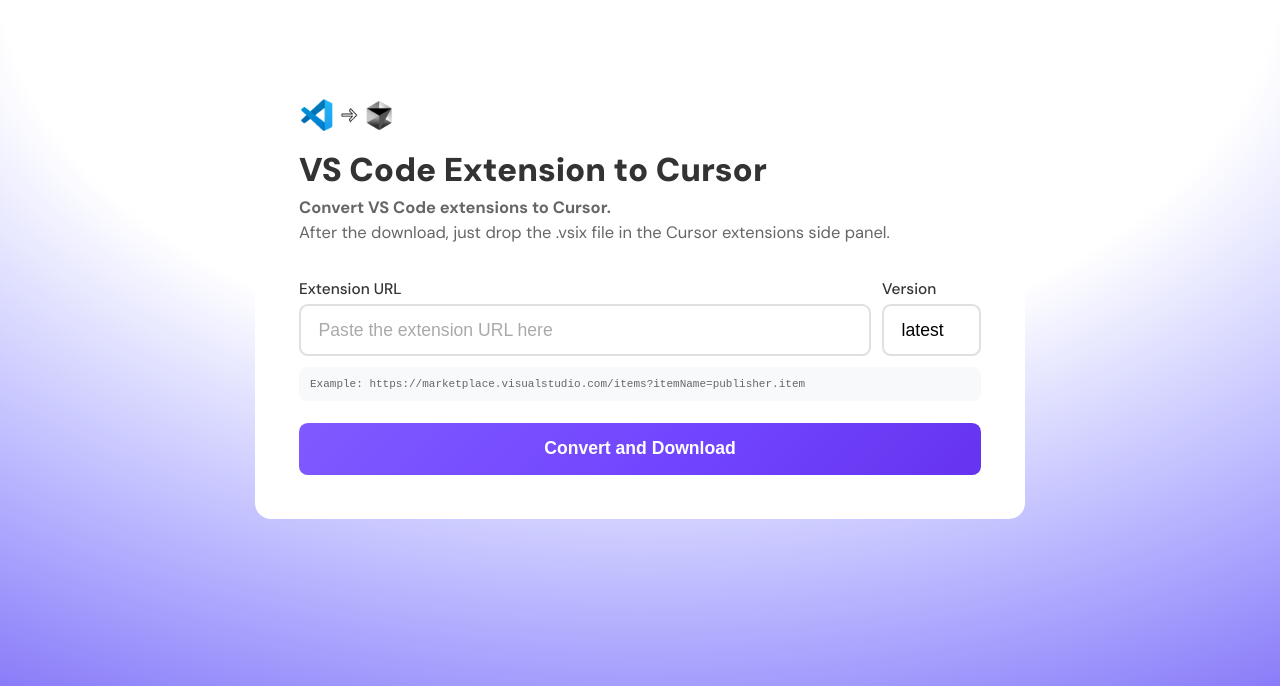
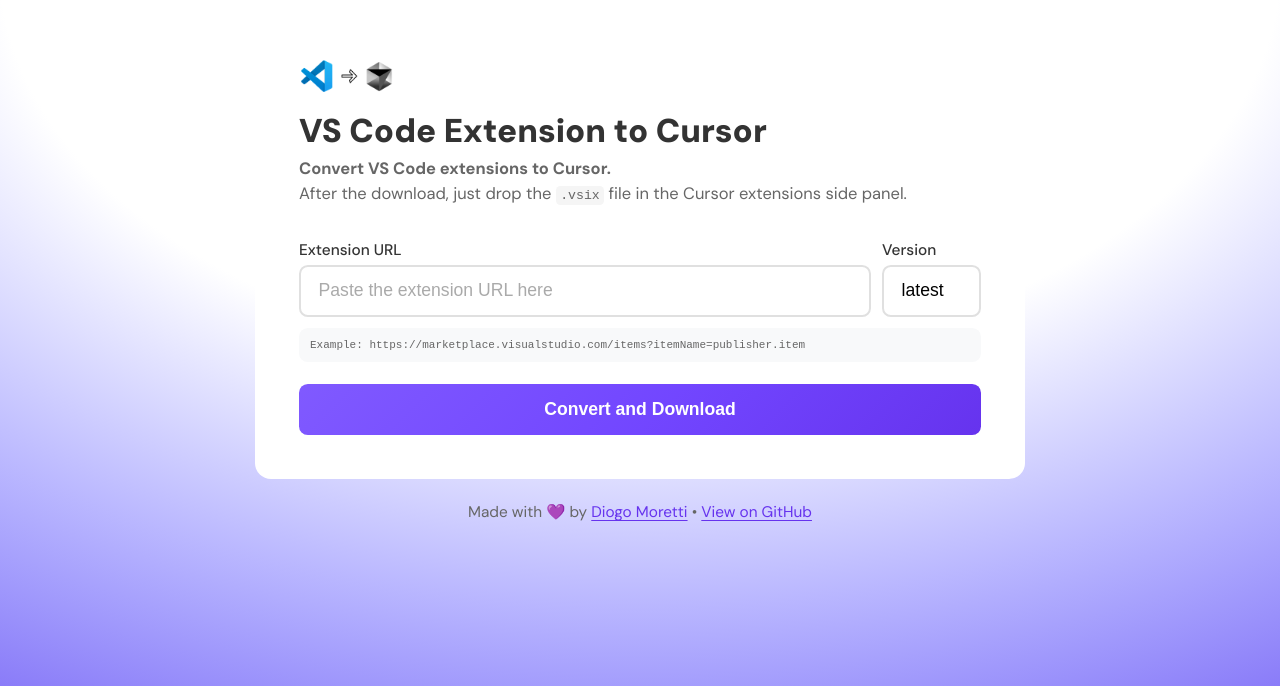
Before and after one commit to diogomoretti/vscode-extension-to-cursor, a website: page docs/index.html in a window 1280 px wide. Shown: the part 114-800 px from the top of the page. Drawn offline with Linux system fonts and the light colour scheme.

Commit message:
docs: add credits to website

```diff
--- a/docs/index.html
+++ b/docs/index.html
@@ -49,6 +49,7 @@
       background: radial-gradient(125% 125% at 50% 10%, var(--color-secondary) 40%, var(--color-primary) 100%);
       min-height: 100vh;
       display: flex;
+      flex-direction: column;
       align-items: center;
       justify-content: center;
       padding: 2rem;
@@ -74,6 +75,13 @@
       margin-bottom: 3rem;
       font-size: 1.5rem;
       line-height: 1.5;
+
+      code {
+        background: #f5f5f5;
+        padding: .2rem .4rem;
+        border-radius: .4rem;
+        font-size: .8em;
+      }
     }
 
     .input-group {
@@ -182,6 +190,19 @@
       height: auto;
       margin-bottom: 1rem;
     }
+
+    .footer-credits {
+      font-size: 1.4rem;
+      color: var(--color-text);
+      padding-top: 2rem;
+      text-align: center;
+      line-height: 1.5;
+
+      a {
+        color: var(--color-primary);
+        text-underline-offset: .2em;
+      }
+    }
   </style>
 </head>
 <body>
@@ -191,7 +212,7 @@
     <p>
       <strong>Convert VS Code extensions to Cursor.</strong>
       <br />
-      After the download, just drop the .vsix file in the Cursor extensions side panel.
+      After the download, just drop the <code>.vsix</code> file in the Cursor extensions side panel.
     </p>
 
     <div class="input-group">
@@ -225,6 +246,10 @@
 
     <div id="message" class="message"></div>
   </div>
+  <p class="footer-credits">
+    Made with 💜 by <a href="https://github.com/diogomoretti" target="_blank" rel="noopener noreferrer">Diogo Moretti</a> •
+    <a href="https://github.com/diogomoretti/vscode-extension-to-cursor" target="_blank" rel="noopener noreferrer">View on GitHub</a>
+  </p>
 
   <script>
     async function convertAndDownload() {
```
